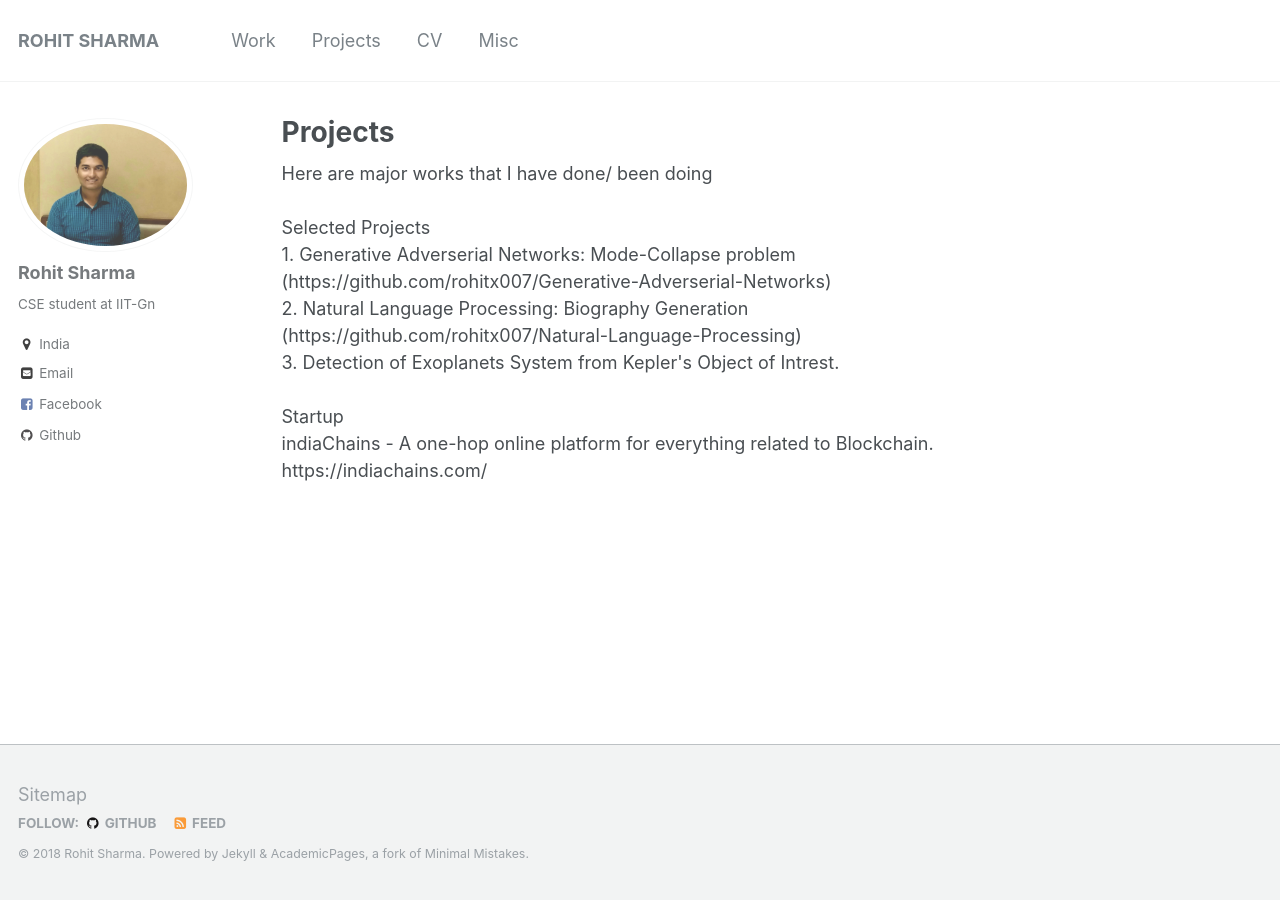
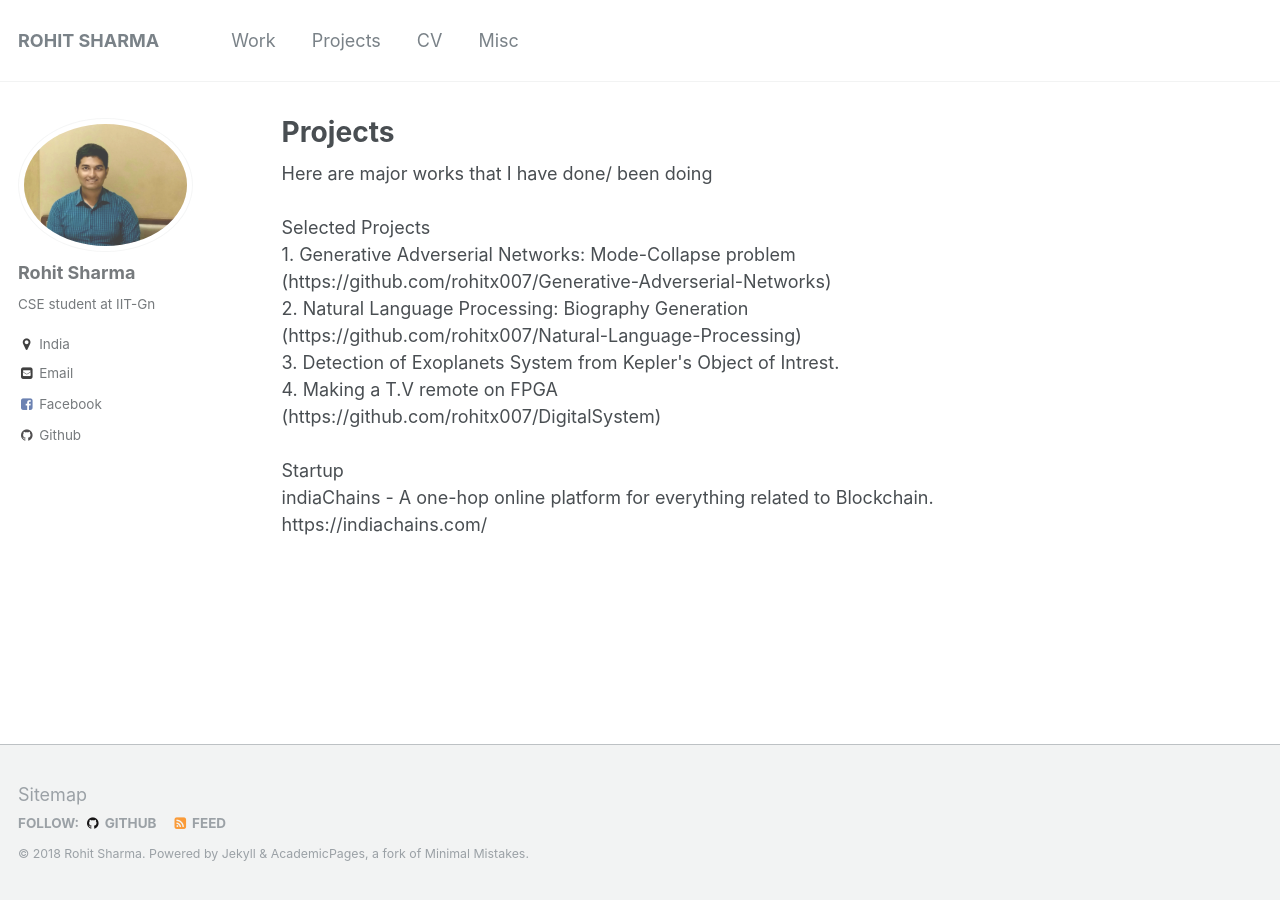
Before and after one commit to rohitx007/rohitx007.github.io, a Jekyll site: the page built from _pages/portfolio.html, in a window 1280 px wide. Built offline with Jekyll 4.4.1, drawn with Linux system fonts in a browser that asks for light colours.

Commit message:
Update portfolio.html

```diff
--- a/_pages/portfolio.html
+++ b/_pages/portfolio.html
@@ -11,6 +11,7 @@ Selected Projects <br />
 1. Generative Adverserial Networks: Mode-Collapse problem <br />(https://github.com/rohitx007/Generative-Adverserial-Networks) <br />
 2. Natural Language Processing: Biography Generation <br />(https://github.com/rohitx007/Natural-Language-Processing) <br />
 3. Detection of Exoplanets System from Kepler's Object of Intrest. <br />
+4. Making a T.V remote on FPGA <br /> (https://github.com/rohitx007/DigitalSystem) <br />
  <br />
 Startup<br />
 indiaChains - A one-hop online platform for everything related to Blockchain.<br />
```
